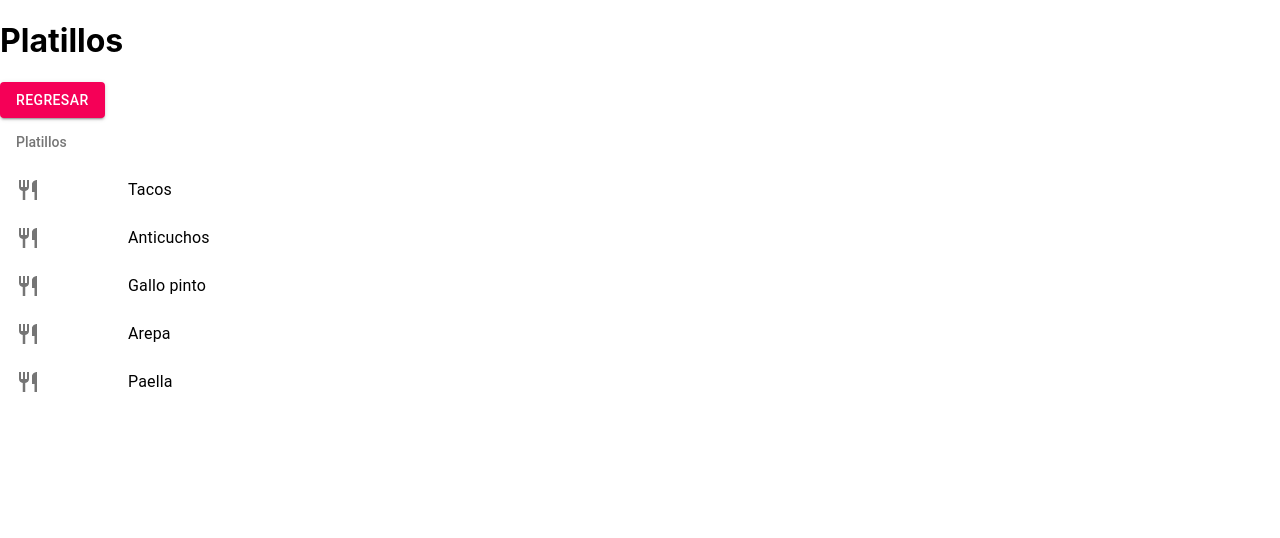
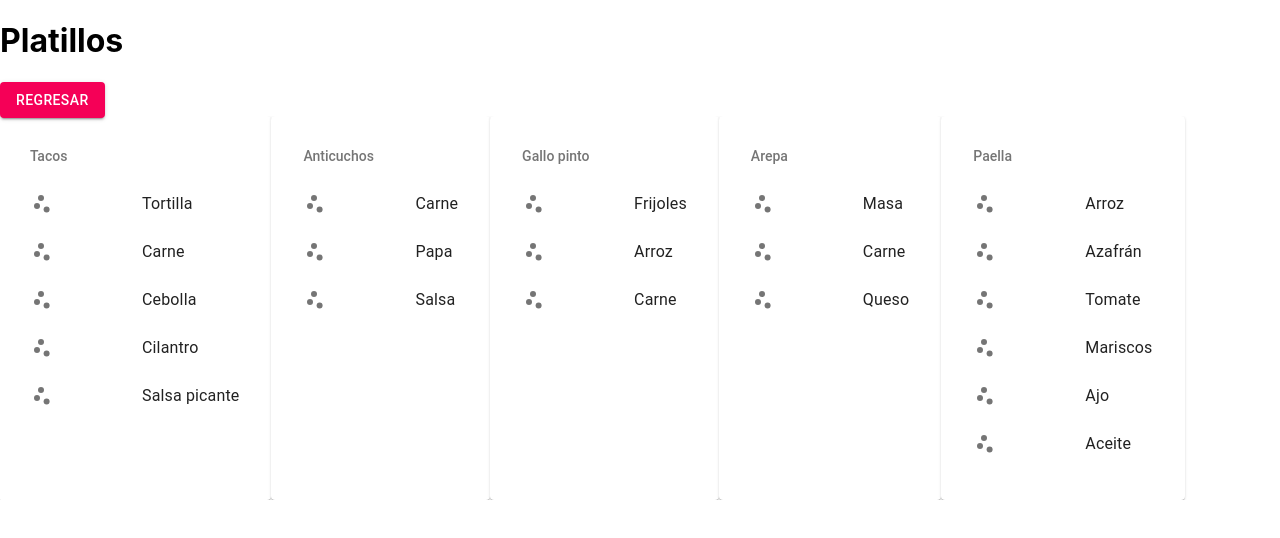
Before and after one commit to guidomatos/react_esencial, a React (Create React App) app: page /platillos in a window 1280 px wide. Shown: the top 538 px of the page. Built offline with nearby package versions, Linux system fonts and the light colour scheme.

Commit message:
Generación dinámica de componentes

```diff
--- a/src/components/dish.js
+++ b/src/components/dish.js
@@ -1,6 +1,18 @@
 import React, { Component, Fragment } from "react";
+import {
+    Card,
+    CardContent,
+    List,
+    ListItem,
+    ListSubheader,
+    ListItemText,
+    ListItemIcon
+} from '@material-ui/core';
+import ScatterPlot from '@material-ui/icons/ScatterPlot';
 
-import Button from '@material-ui/core/Button';
+
+
+// import Button from '@material-ui/core/Button';
 
 export class Flag extends Component{
     render(){
@@ -34,21 +46,48 @@ class Dish extends Component{
 
     render() {
 
-        const { params } = this.props.match;
+        // const { params } = this.props.match;
+
+        // return (
+        //     <div className="dish">
+        //         <h1>{ params.name }</h1>
+        //         <h1>{ this.props.name }</h1>
+        //         <h3>{ this.countIngredients() }</h3>
+        //         <ul>
+        //             {this.ingredients.map((ingredient, index) => (
+        //                 <li key={index}>{ingredient}</li>
+        //             ))}
+        //         </ul>
+        //         <Button variant="contained">Elegir</Button>
+        //     </div>
+        // );
 
         return (
-            <div className="dish">
-                <h1>{ params.name }</h1>
-                <h1>{ this.props.name }</h1>
-                <h3>{ this.countIngredients() }</h3>
-                <ul>
-                    {this.ingredients.map((ingredient, index) => (
-                        <li key={index}>{ingredient}</li>
-                    ))}
-                </ul>
-                <Button variant="contained">Elegir</Button>
-            </div>
-        );
+            <Card className="card">
+                <CardContent>
+                    <List
+                        component="nav"
+                        subheader={
+                            <ListSubheader component="div">{this.props.name}
+                            </ListSubheader>
+                        }
+                    >
+                        {this.props.ingredients.map((ingredient, index) =>
+                        (
+                            <ListItem button key={index}>
+                                <ListItemIcon>
+                                    <ScatterPlot>
+
+                                    </ScatterPlot>
+                                </ListItemIcon>
+                                <ListItemText inset primary={ingredient}></ListItemText>
+                            </ListItem>
+                        ))}
+                    </List>
+                </CardContent>
+            </Card>
+        )
+
     }
 }
 
--- a/src/components/dishes.js
+++ b/src/components/dishes.js
@@ -5,10 +5,12 @@ import {
     ListItem,
     ListSubheader,
     ListItemText,
-    ListItemIcon
+    ListItemIcon,
+    GridList
 } from '@material-ui/core';
 import Restaurant from '@material-ui/icons/Restaurant';
 import data from '../assets/data/dishes.json';
+import Dish from '../components/dish';
 
 export class Dishes extends Component {
 
@@ -33,7 +35,7 @@ export class Dishes extends Component {
                     </div>
                 ))} */}
 
-                <List
+                {/* <List
                     component="nav"
                     subheader={<ListSubheader component="div">Platillos</ListSubheader>}
                 >
@@ -45,7 +47,12 @@ export class Dishes extends Component {
                             <ListItemText inset primary={dish.name}></ListItemText>
                         </ListItem>
                     ))}
-                </List>
+                </List> */}
+                <GridList>
+                    {data.dishes.map((dish, index) => (
+                        <Dish key={index} name={dish.name} ingredients={dish.ingredients}></Dish>
+                    ))}
+                </GridList>
 
             </div>
         );
```
